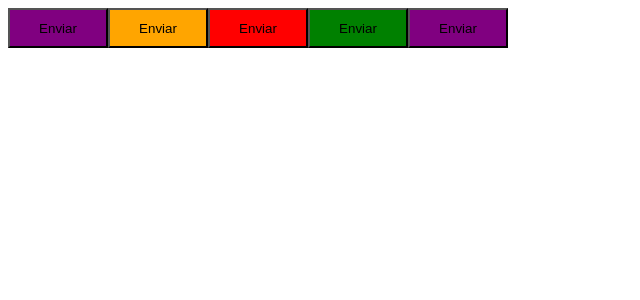
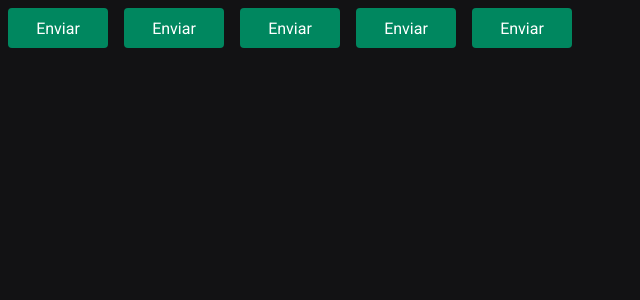
Before and after one commit to kleberfreire/ignite-reactjs-2022, a React (Vite) app in the folder 02-ignite-timer/: page / in a window 1280 px wide. Shown: the top 300 px of the page, without its empty margins (0-640 px from the left). Built offline with nearby package versions, Linux system fonts and the light colour scheme.

Commit message:
configurado style-component e lint

```diff
--- a/02-ignite-timer/index.html
+++ b/02-ignite-timer/index.html
@@ -3,7 +3,12 @@
   <head>
     <meta charset="UTF-8" />
 
+    <link rel="preconnect" href="https://fonts.googleapis.com" />
+    <link rel="preconnect" href="https://fonts.gstatic.com" crossorigin>
+
     <meta name="viewport" content="width=device-width, initial-scale=1.0" />
+    <link href="https://fonts.googleapis.com/css2?family=Roboto+Mono:wght@700&family=Roboto:wght@400;700&display=swap" rel="stylesheet" />
+
     <title>Ignite Timer</title>
   </head>
   <body>
--- a/02-ignite-timer/package.json
+++ b/02-ignite-timer/package.json
@@ -6,7 +6,8 @@
   "scripts": {
     "dev": "vite",
     "build": "tsc && vite build",
-    "preview": "vite preview"
+    "preview": "vite preview",
+    "lint": "npx eslint src --ext .ts,.tsx"
   },
   "dependencies": {
     "@types/styled-components": "^5.1.26",
@@ -15,9 +16,11 @@
     "styled-components": "^5.3.5"
   },
   "devDependencies": {
+    "@rocketseat/eslint-config": "^1.1.3",
     "@types/react": "^18.0.17",
     "@types/react-dom": "^18.0.6",
     "@vitejs/plugin-react": "^2.0.1",
+    "eslint": "^8.22.0",
     "typescript": "^4.6.4",
     "vite": "^3.0.7"
   }
--- a/02-ignite-timer/src/App.tsx
+++ b/02-ignite-timer/src/App.tsx
@@ -1,13 +1,17 @@
-import { Button } from "./components/Button";
+import { ThemeProvider } from 'styled-components'
+import { Button } from './components/Button'
+import { defaultTheme } from './styles/default'
+import { GlobalStyle } from './styles/global'
 
 export function App() {
   return (
-    <>
+    <ThemeProvider theme={defaultTheme}>
       <Button variant="primary" />
       <Button variant="secondary" />
       <Button variant="danger" />
       <Button variant="success" />
       <Button />
-    </>
-  );
+      <GlobalStyle />
+    </ThemeProvider>
+  )
 }
--- a/02-ignite-timer/src/components/Button/Button.styles.ts
+++ b/02-ignite-timer/src/components/Button/Button.styles.ts
@@ -1,25 +1,35 @@
-import styled, {css} from "styled-components";
+import styled, { css } from 'styled-components'
 
-export type TButtonVariant = "primary" | "secondary" | "danger" | "success" | "neutral"
+export type TButtonVariant =
+  | 'primary'
+  | 'secondary'
+  | 'danger'
+  | 'success'
+  | 'neutral'
 
 interface IButtonContainer {
-  variant: TButtonVariant;
+  variant: TButtonVariant
 }
 
 const buttonVariant: any = {
-  primary: 'purple' ,
-  secondary: 'orange'  ,
-  danger: "red" ,
-  success: "green" ,
+  primary: 'purple',
+  secondary: 'orange',
+  danger: 'red',
+  success: 'green',
 }
 
 export const ButtonContainer = styled.button<IButtonContainer>`
   width: 100px;
   height: 40px;
+  border-radius: 4px;
+  border: 0;
+  margin: 8px;
 
-  ${props => {
-  return css`
-    background-color: ${buttonVariant[props.variant]}
-  `;
-}}
+  background-color: ${(props) => props.theme['green-500']};
+  color: ${(props) => props.theme.white};
+  /* ${(props) => {
+    return css`
+      background-color: ${buttonVariant[props.variant]};
+    `
+  }} */
 `
--- /dev/null
+++ b/02-ignite-timer/src/styles/default.ts
@@ -0,0 +1,21 @@
+export const defaultTheme = {
+  white: '#FFF',
+
+  'gray-100': '#E1E1E6',
+  'gray-300': '#C4C4CC',
+  'gray-400': '#8D8D99',
+  'gray-500': '#7C7C8A',
+  'gray-600': '#323238',
+  'gray-700': '#29292E',
+  'gray-800': '#202024',
+  'gray-900': '#121214',
+
+  'green-300': '#00B37E',
+  'green-500': '#00875F',
+  'green-700': '#015F43',
+
+  'red-500': '#AB222E',
+  'red-700': '#7A1921',
+
+  'yellow-500': '#FBA94C',
+}
--- /dev/null
+++ b/02-ignite-timer/src/styles/global.ts
@@ -0,0 +1,25 @@
+import { createGlobalStyle } from 'styled-components'
+
+export const GlobalStyle = createGlobalStyle`
+  * {
+    box-sizing: border-box;
+    margin: 0;
+    padding: 0;
+  }
+
+  :focus {
+    outline: 0;
+    box-shadow: 0 0 0 2px ${(props) => props.theme['green-500']};
+  }
+
+  body {
+    background: ${(props) => props.theme['gray-900']};
+    color: #${(props) => props.theme['gray-300']};
+  }
+
+  body, input, textarea, button {
+    font-family: "Roboto", sans-serif;
+    font-weight: 400;
+    font-size: 1rem;
+  }
+`
```
Also changed, not shown: 02-ignite-timer/src/@types/styled.d.ts (added, +8 -0 lines), 02-ignite-timer/src/components/Button/index.tsx (+4 -4 lines), 02-ignite-timer/src/main.tsx (+6 -6 lines), 02-ignite-timer/.eslintrc.json (added), 1 other file (tests, documents, lock files or other folders).
